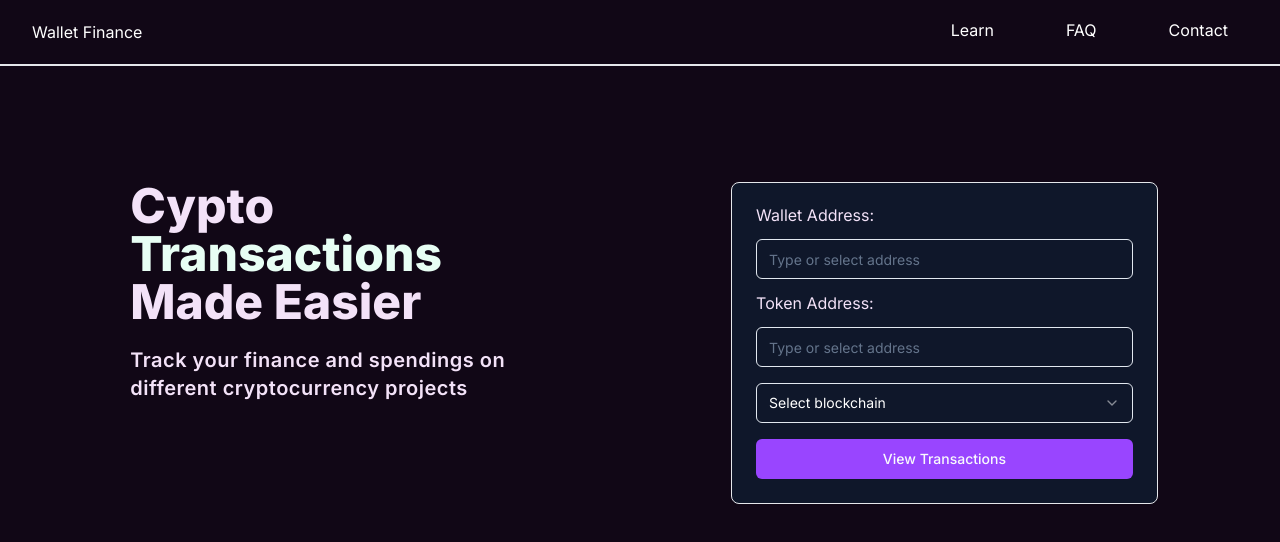
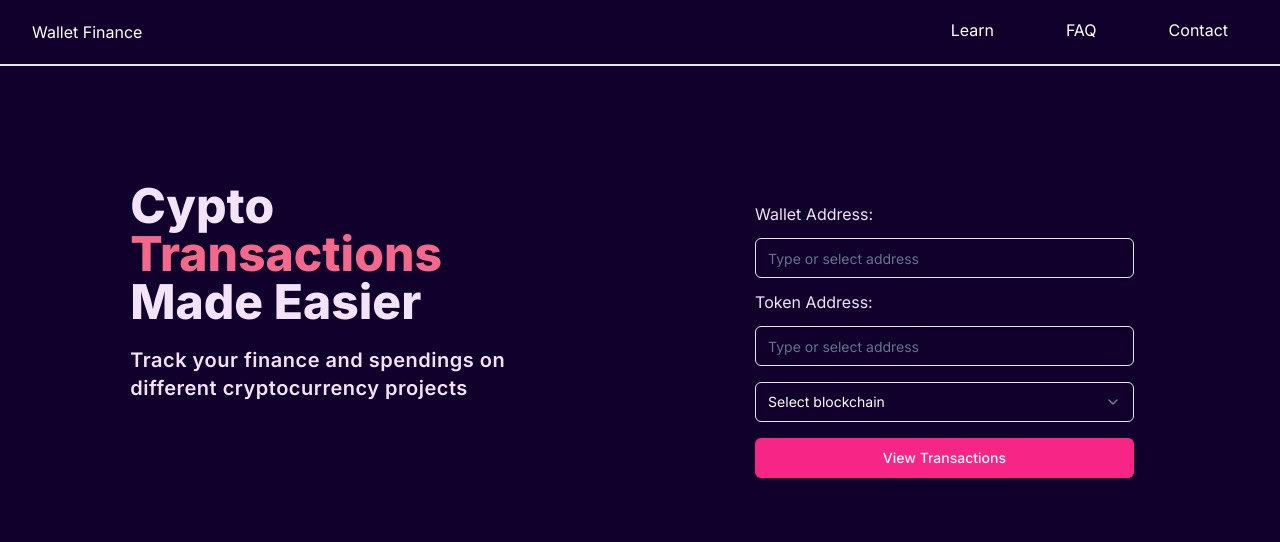
Before and after one commit to olafnub/base-pnl, a Next.js app in the folder remake/: page / in a window 1280 px wide. Shown: the top 542 px of the page. Built offline with nearby package versions, Linux system fonts and the light colour scheme.

Commit message:
Fix styling for forms

```diff
--- a/remake/src/app/components/FormAddressHelpers/TokenAddress.tsx
+++ b/remake/src/app/components/FormAddressHelpers/TokenAddress.tsx
@@ -1,7 +1,6 @@
 'use client'
 import React from 'react'
 import { useWallet } from '../../context'
-import '../assets/Navbar.css'
 
 // For tokens, Brett, Toshi, etc...
 
--- a/remake/src/app/components/FormAddressHelpers/ViewTransactionsButton.tsx
+++ b/remake/src/app/components/FormAddressHelpers/ViewTransactionsButton.tsx
@@ -1,18 +1,33 @@
 "use client"
-import React from 'react'
 import { Button } from "../ui/button"
 import Link from "next/link"
+import { useWallet } from "../../context"
 
 const ViewTransactionsButton = () => {
 
+  const { userAddress, tokenAddress, blockchain } = useWallet()
+
+  const LinkWrapper = () => {
+    if (userAddress && tokenAddress && blockchain) {
+      return (
+        <Link href="/view-transactions" className="text-center">
+          <Button variant="secondary" className="bg-primary text-primary-foreground hover:bg-primary/90 w-full">
+            View Transactions
+          </Button>
+        </Link>
+      )
+    } else {
+      return (
+        <Button variant="secondary" className="bg-primary text-primary-foreground hover:bg-primary/90 w-full" style={{cursor: "not-allowed"}}>
+          View Transactions
+        </Button>
+      )
+    }
+  }
+
   return (
     <>
-    {/* Disable button if the other options are not selected */}
-    <Link href="/view-transactions" className="text-center">
-      <Button variant="secondary" className="bg-primary text-primary-foreground hover:bg-primary/90 w-full">
-        View Transactions
-      </Button>
-    </Link>
+    <LinkWrapper />
     </>
   )
 }
--- a/remake/src/app/components/FormAddressHelpers/WalletAddress.tsx
+++ b/remake/src/app/components/FormAddressHelpers/WalletAddress.tsx
@@ -15,8 +15,6 @@ const WalletAddress = () => {
         const walletAddress = walletAddressMap[value] || value
         setUserAddress(walletAddress)
     }
-
-    console.log(userAddress)
 
   return (
     <>
--- a/remake/src/app/components/ui/card.tsx
+++ b/remake/src/app/components/ui/card.tsx
@@ -9,7 +9,7 @@ const Card = React.forwardRef<
   <div
     ref={ref}
     className={cn(
-      "rounded-lg border bg-accent-foreground shadow-sm md:w-1/3",
+      "rounded-lg shadow-sm md:w-1/3",
       className
     )}
     {...props}
--- a/remake/src/app/globals.css
+++ b/remake/src/app/globals.css
@@ -4,7 +4,7 @@
 
 html {
   color: #F3E2F8;
-  background-color: #110716;
+  background-color: #10002b;
 }
 
 @layer base {
@@ -15,14 +15,14 @@ html {
     --card-foreground: 222.2 84% 4.9%;
     --popover: 0 0% 100%;
     --popover-foreground: 222.2 84% 4.9%;
-    --primary: 	267.1 100% 63.5%;
+    --primary: 332.6, 93%, 56%;
     --primary-foreground: 210 40% 98%;
     --secondary: 	233	99%	51%;
     --secondary-foreground: 222.2 47.4% 11.2%;
     --muted: 210 40% 96.1%;
     --muted-foreground: 215.4 16.3% 46.9%;
-    --accent: 155	92%	95%;
-    --accent-foreground: 222.2 47.4% 11.2%;
+    --accent: 344.6 84% 68%; /* Transaction header word */
+    --accent-foreground: 	271	100% 27%; /* Card background */
     --destructive: 0 84.2% 60.2%;
     --destructive-foreground: 210 40% 98%;
     --border: 214.3 31.8% 91.4%;
--- a/remake/src/app/view-transactions/page.tsx
+++ b/remake/src/app/view-transactions/page.tsx
@@ -4,17 +4,23 @@ import { useWallet } from '../context';
 import FormAddress from '../components/FormAddress'
 
 const ViewTransactionsPage = () => {
-  const { userAddress } = useWallet()
-  // console.log(userAddress)
+
+  const { userAddress, tokenAddress, blockchain } = useWallet()
+
+  const base_api = process.env.NEXT_PUBLIC_BASE_API;
+  const crypto_api = process.env.NEXT_PUBLIC_CRYPTO_COMPARE_API;
+
+  console.log(base_api)
+
+  const baseUrl = 'https://api.basescan.org'
+  const cryptoUrl = 'https://min-api.cryptocompare.com'
 
   return (
     <>
-    <section className="mt-4 flex flex-col flex-auto md:flex-row border b-2 h-screen">
-      <div className="flex basis-1/2 justify-center items-center border b-2">
-          <FormAddress />
-      </div>
-      <div className="basis-1/2">
-        <p>List</p>
+    <section className="mt-4 flex flex-col flex-auto md:flex-row h-5/6">
+      <FormAddress />
+      <div className="w-full text-center border b-2">
+        <p>Transaction Log</p>
         {/* Transaction log */}
       </div>
     </section>
```
